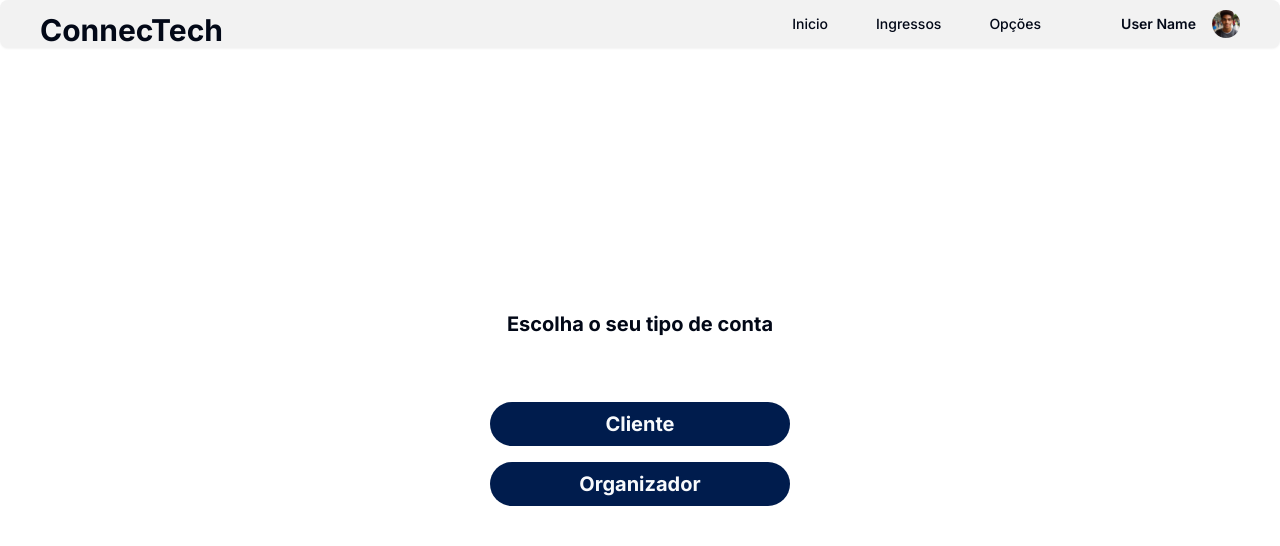
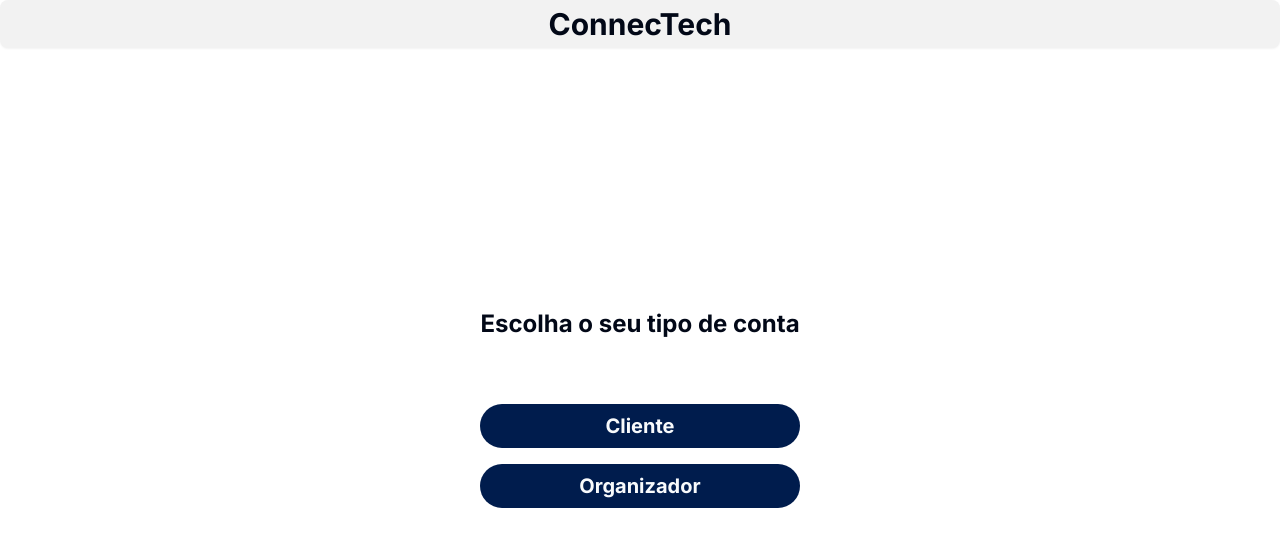
Before and after one commit to Matheus-kb/ConnecTech-Front, a Next.js app: page /register in a window 1280 px wide. Shown: the top 546 px of the page. Built offline with nearby package versions, Linux system fonts and the light colour scheme.

Commit message:
feat: adjustment in the responsiveness of registration pages

```diff
--- a/app/register/client/page.tsx
+++ b/app/register/client/page.tsx
@@ -7,7 +7,6 @@ import { Button } from "@/components/ui/button";
 import {
   Form,
   FormControl,
-  FormDescription,
   FormField,
   FormItem,
   FormLabel,
@@ -15,10 +14,10 @@ import {
 } from "@/components/ui/form";
 import { Input } from "@/components/ui/input";
 import { AtSign, CaptionsIcon, LockKeyholeIcon, User } from "lucide-react";
-import Header from "@/components/header";
 import { useState } from "react";
 import api from "@/app/_api/api";
 import axios from "axios";
+import Header2 from "@/components/header2";
 
 const formSchema = z.object({
   username: z.string().min(2, {
@@ -80,9 +79,9 @@ const RegisterClientPage = () => {
 
   return (
     <>
-      <Header />
+      <Header2 />
       <div className="flex flex-col items-center justify-center h-[90vh]">
-        <h1 className="uppercase font-bold text-xl pb-12">Faça seu cadastro</h1>
+        <h1 className="uppercase font-bold text-xl pb-12 lg:text-2xl">Faça seu cadastro</h1>
         <div>
           <Form {...form}>
             <form onSubmit={form.handleSubmit(onSubmit)} className="space-y-8">
--- a/app/register/organization/page.tsx
+++ b/app/register/organization/page.tsx
@@ -7,7 +7,6 @@ import { Button } from "@/components/ui/button";
 import {
   Form,
   FormControl,
-  FormDescription,
   FormField,
   FormItem,
   FormLabel,
@@ -15,10 +14,10 @@ import {
 } from "@/components/ui/form";
 import { Input } from "@/components/ui/input";
 import { AtSign, CaptionsIcon, LockKeyholeIcon, User } from "lucide-react";
-import Header from "@/components/header";
 import { useState } from "react";
 import axios from "axios";
 import api from "@/app/_api/api";
+import Header2 from "@/components/header2";
 
 const formSchema = z.object({
   username: z.string().min(2, {
@@ -80,9 +79,9 @@ const RegisterOrganizationPage = () => {
 
   return (
     <>
-      <Header />
+      <Header2 />
       <div className="flex flex-col items-center justify-center h-[90vh]">
-        <h1 className="uppercase font-bold text-xl pb-12">Faça seu cadastro</h1>
+        <h1 className="uppercase font-bold text-xl pb-12 lg:text-2xl">Faça seu cadastro</h1>
         <div>
           <Form {...form}>
             <form onSubmit={form.handleSubmit(onSubmit)} className="space-y-8">
--- a/app/register/page.tsx
+++ b/app/register/page.tsx
@@ -1,6 +1,6 @@
 "use client";
 
-import Header from "@/components/header";
+import Header2 from "@/components/header2";
 import { Button } from "@/components/ui/button";
 import { useRouter } from "next/navigation";
 
@@ -9,10 +9,10 @@ const RegisterPage = () => {
 
   return (
     <>
-      <Header />
+      <Header2 />
       <div className="flex justify-center items-center h-[90vh]">
         <div className="flex flex-col gap-4 px-4">
-          <h1 className="pb-12 font-bold text-center text-xl">
+          <h1 className="pb-12 font-bold text-center text-xl lg:text-2xl">
             Escolha o seu tipo de conta
           </h1>
           <Button
```
